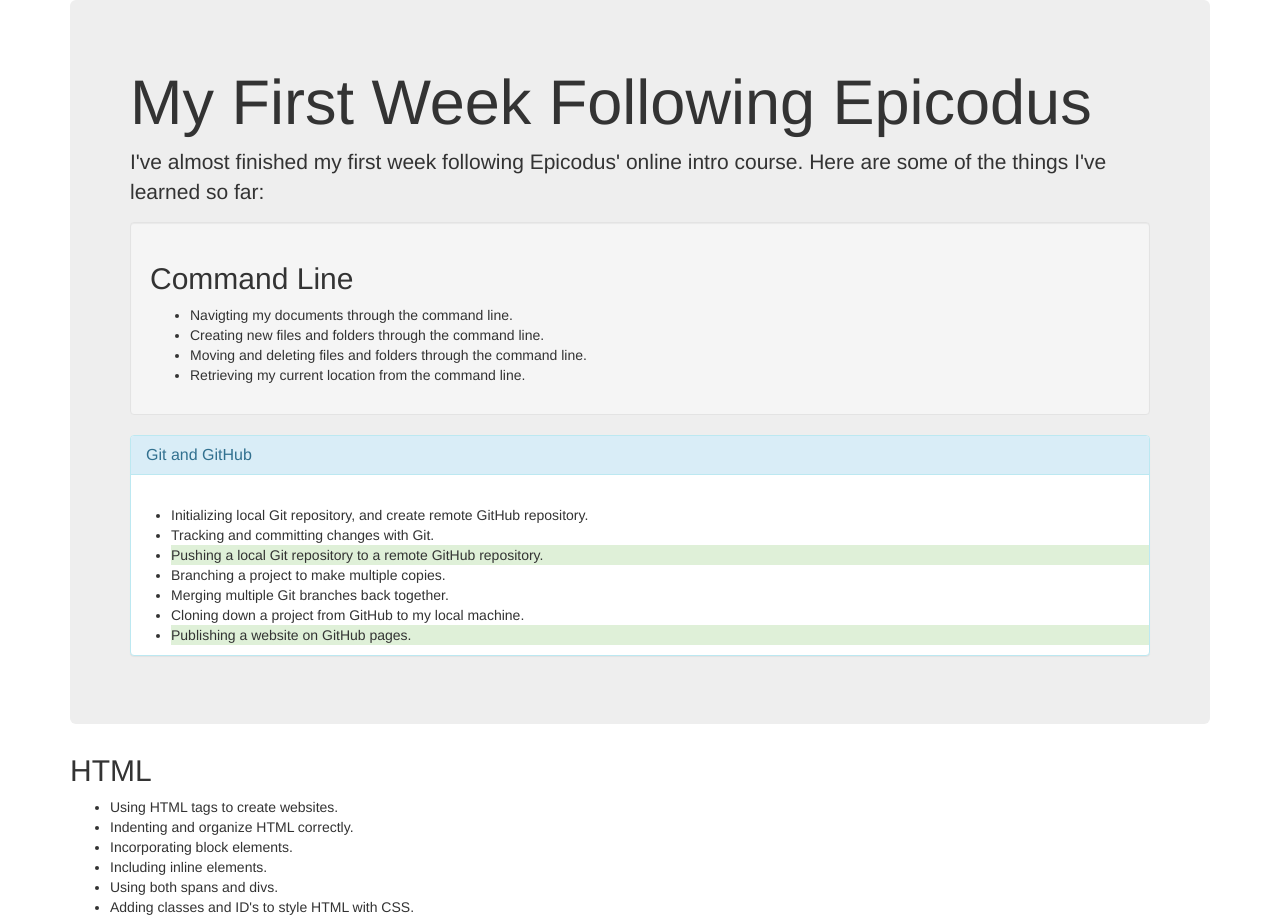
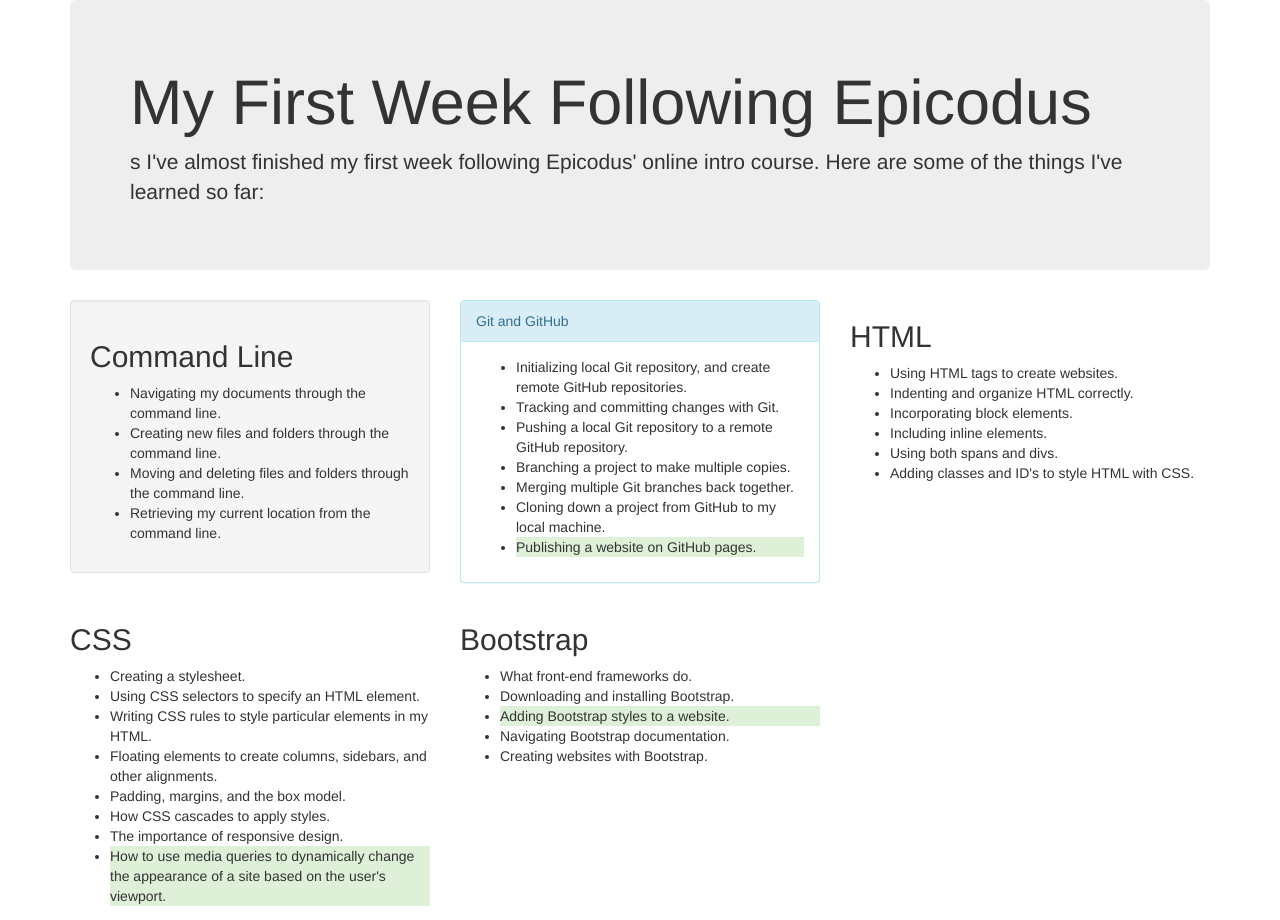
Before and after one commit to betrinkle/week-in-review, a plain HTML site: page index.html in a window 1280 px wide. Shown: the top 920 px of the page. Drawn offline with Linux system fonts and the light colour scheme.

Commit message:
created a grid with bootstrap

```diff
--- a/index.html
+++ b/index.html
@@ -9,26 +9,31 @@
         <div class = "jumbotron">
             <h1>My First Week Following Epicodus</h1>
             <p>
-                    I've almost finished my first week following Epicodus' online intro course. Here are some of the things I've learned so far:
+                s I've almost finished my first week following Epicodus' online intro course. Here are some of the things I've learned so far:
             </p>
+            </div>
+        <div class = "row">
+            <div class = "col-md-4">
                 <div class = "well">
                     <h2>Command Line</h2>
                     <ul>
-                        <li>Navigting my documents through the command line.</li>
+                    <li>Navigating my documents through the command line.</li>
                     <li>Creating new files and folders through the command line.</li>
                     <li>Moving and deleting files and folders through the command line.</li>
                     <li>Retrieving my current location from the command line.</li>
                     </ul>
                 </div>
+            </div>
+            <div class = "col-md-4">
                 <div class = "panel panel-info">
-                <div class = "panel-heading">
+                    <div class = "panel-heading"
                     <h2 class = "panel-title">Git and GitHub</h2>
                     </div>
-                <div class = "panel-body"></div>
+                    <div class = "panel-body">
                     <ul>
-                        <li>Initializing local Git repository, and create remote GitHub repository.</li>
+                        <li>Initializing local Git repository, and create remote GitHub repositories.</li>
                         <li>Tracking and committing changes with Git.</li>
-                        <li class = "bg-success">Pushing a local Git repository to a remote GitHub repository.</li>
+                        <li>Pushing a local Git repository to a remote GitHub repository.</li>
                         <li>Branching a project to make multiple copies.</li>
                         <li>Merging multiple Git branches back together.</li>
                         <li>Cloning down a project from GitHub to my local machine.</li>
@@ -36,6 +41,8 @@
                     </ul>
                     </div>
             </div>
+            </div>
+            <div class = "col-md-4">
                 <h2>HTML</h2>
                 <ul>
                     <li>Using HTML tags to create websites.</li>
@@ -45,6 +52,10 @@
                     <li>Using both spans and divs.</li>
                     <li>Adding classes and ID's to style HTML with CSS.</li>
                 </ul>
+            </div>
+        </div>
+    <div class = "row">
+        <div class = "col-md-4">
           <h2>CSS</h2>
           <ul>
             <li>Creating a stylesheet.</li>
@@ -56,6 +67,8 @@
             <li>The importance of responsive design.</li>
             <li class = "bg-success">How to use media queries to dynamically change the appearance of a site based on the user's viewport.</li>
           </ul>
+        </div>
+        <div class = "col-md-4">
             <h2>Bootstrap</h2>
             <ul>
             <li>What front-end frameworks do.</li>
@@ -66,5 +79,6 @@
             </ul>
         </div>
       </div>
+    </div>
   </body>
 </html>
```
Lines whose indentation alone changed are shown as unchanged.
